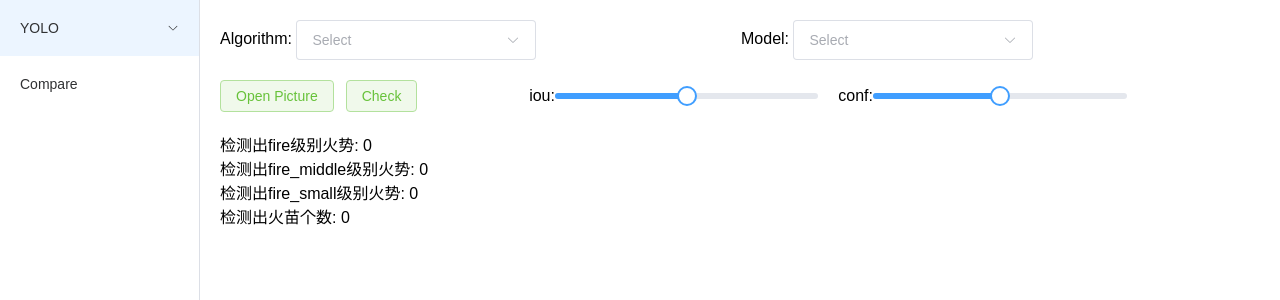
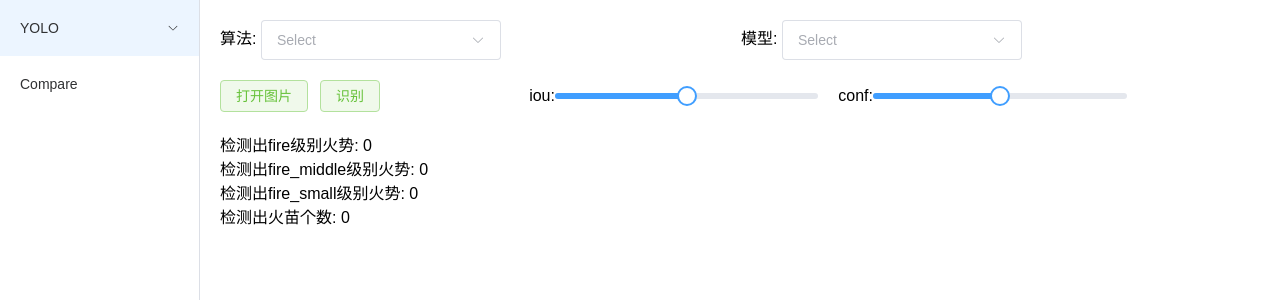
Before and after one commit to ChaconneLuo/Object_Detection, a Vue app in the folder visible-sys/: page /#/compare in a window 1280 px wide. Shown: the top 300 px of the page. Built offline with nearby package versions, Linux system fonts and the light colour scheme.

Commit message:
chore: i8n

```diff
--- a/visible-sys/src/pages/Compare.vue
+++ b/visible-sys/src/pages/Compare.vue
@@ -2,13 +2,13 @@
   <div>
     <el-row :gutter="2">
       <el-col :span="12">
-        <span>Algorithm: </span>
+        <span>算法: </span>
         <el-select v-model="algorithmValue" placeholder="Select" size="large" style="width: 240px" :teleported="false" popper-class="select_popper">
           <el-option v-for="item in algorithmOptions" :key="item.algorithm" :label="item.algorithm" :value="item.algorithm" />
         </el-select>
       </el-col>
       <el-col :span="12">
-        <span>Model: </span>
+        <span>模型: </span>
         <el-select v-model="modelValue" placeholder="Select" size="large" style="width: 240px" :teleported="false" popper-class="select_popper">
           <el-option v-for="item in modelOptions" :key="item" :label="item" :value="item" />
         </el-select>
@@ -16,8 +16,8 @@
     </el-row>
     <el-row :gutter="20">
       <el-col :span="7">
-        <el-button type="success" plain @click="openFile">Open Picture</el-button>
-        <el-button type="success" plain @click="useModel">Check</el-button>
+        <el-button type="success" plain @click="openFile">打开图片</el-button>
+        <el-button type="success" plain @click="useModel">识别</el-button>
       </el-col>
       <el-col :span="7">
         <div class="flex flex-row w-100% items-center">
@@ -85,9 +85,9 @@ const useModel = async () => {
   if (imgLink.value) {
     invoke('detect', { algorithm: algorithmValue.value, model: modelValue.value, img: imgPath, iouValue: iou.value, confValue: conf.value }).then((res) => {
       // handledImg.value = convertFileSrc((res as string).slice(1, -1))
-      console.log(JSON.parse(res))
-      checked.value = JSON.parse(res)
-      draw_image_and_boxes(imgPath, JSON.parse(res))
+      console.log(JSON.parse(res as string))
+      checked.value = JSON.parse(res as string)
+      draw_image_and_boxes(imgPath, JSON.parse(res as string))
     })
   }
 }
@@ -101,7 +101,7 @@ const openFile = () => {
     draw_image_and_boxes(imgPath, [])
   })
 }
-const draw_image_and_boxes = (file, boxes: any[]) => {
+const draw_image_and_boxes = (file: any, boxes: any[]) => {
   const img = new Image()
   img.src = convertFileSrc(file as string)
   img.onload = () => {
```
